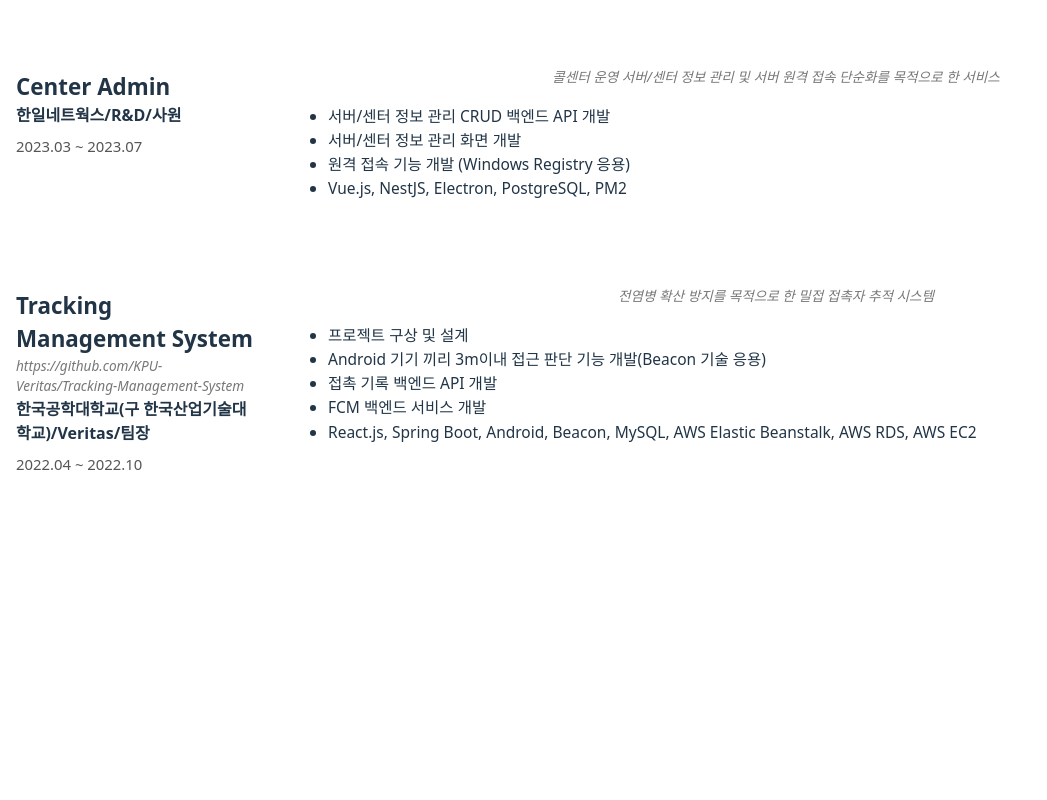
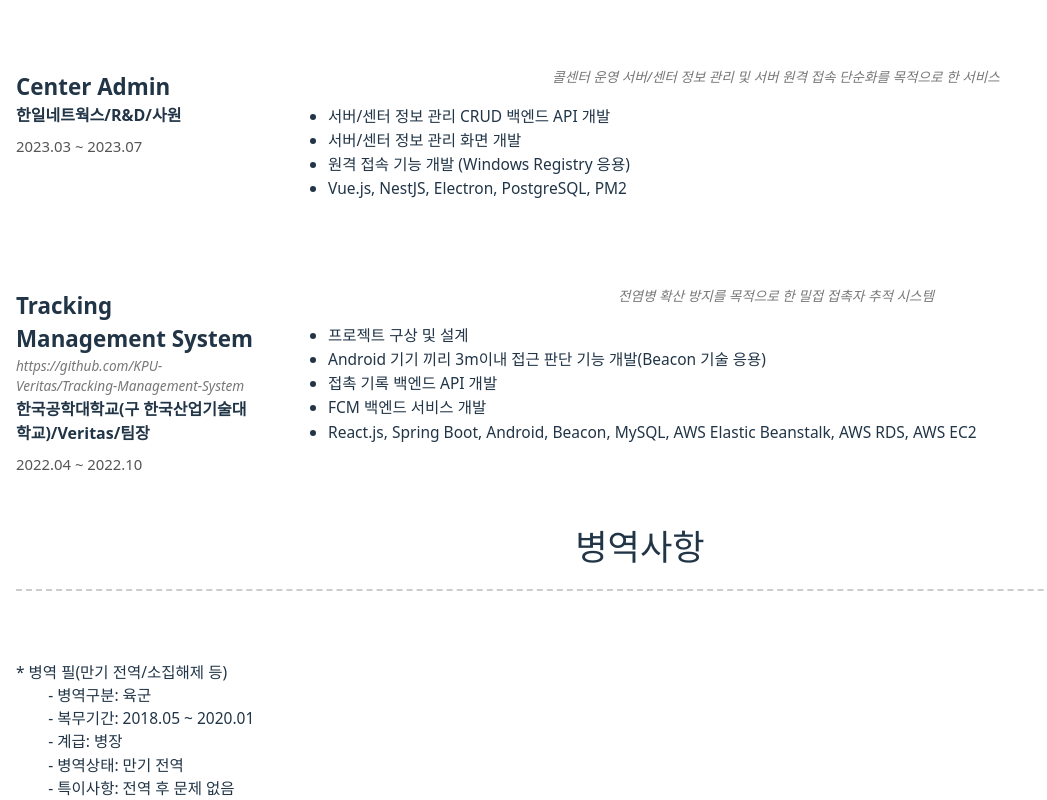
Before and after one commit to JeongHoeMin/resume, a Vue app: page / in a window 1280 px wide. Shown: the part 4326-5126 px from the top of the page, without its empty margins (0-1047 px from the left). Before the commit the page ends 4817 px from the top, so only its background shows below. Built offline with nearby package versions, Linux system fonts and the light colour scheme.

Commit message:
feat: 병역사항 추가

```diff
--- a/src/App.vue
+++ b/src/App.vue
@@ -6,6 +6,7 @@ import CapabilitySection from "./components/CapabilitySection.vue";
 import SkillSection from "./components/SkillSection.vue";
 import ProjectSection from "./components/ProjectSection.vue";
 import CertificateSection from "./components/CertificateSection.vue";
+import MilitarySection from "./components/MilitarySection.vue";
 </script>
 
 <template>
@@ -17,6 +18,7 @@ import CertificateSection from "./components/CertificateSection.vue";
     <CapabilitySection />
     <SkillSection />
     <ProjectSection />
+    <MilitarySection />
   </div>
 </template>
 
--- /dev/null
+++ b/src/components/MilitarySection.vue
@@ -0,0 +1,36 @@
+<script setup lang="ts">
+import CardLayout from "../layout/CardLayout.vue";
+import RecapCardLayout from "../layout/RecapCardLayout.vue";
+import DetailCardLayout from "../layout/DetailCardLayout.vue";
+import {onBeforeMount, ref} from "vue";
+import {getMilitary} from "../service/military.service.ts";
+
+const military = ref<string>('');
+
+onBeforeMount(() => {
+  military.value = getMilitary();
+})
+</script>
+
+<template>
+  <card-layout header="병역사항">
+    <div class="card">
+      <DetailCardLayout summary="" :body="military" />
+    </div>
+  </card-layout>
+</template>
+
+<style scoped>
+.card {
+  width: 100%;
+  display: flex;
+  margin: 3.5rem 0 0;
+  padding: 0;
+}
+
+@media (max-width: 42rem) {
+  .card {
+    flex-direction: column;
+  }
+}
+</style>
--- /dev/null
+++ b/src/service/military.service.ts
@@ -0,0 +1,8 @@
+export const getMilitary = () => {
+  return '* 병역 필(만기 전역/소집해제 등)\n' +
+    '\t- 병역구분: 육군\n' +
+    '\t- 복무기간: 2018.05 ~ 2020.01\n' +
+    '\t- 계급: 병장\n' +
+    '\t- 병역상태: 만기 전역\n' +
+    '\t- 특이사항: 전역 후 문제 없음'
+}
```
